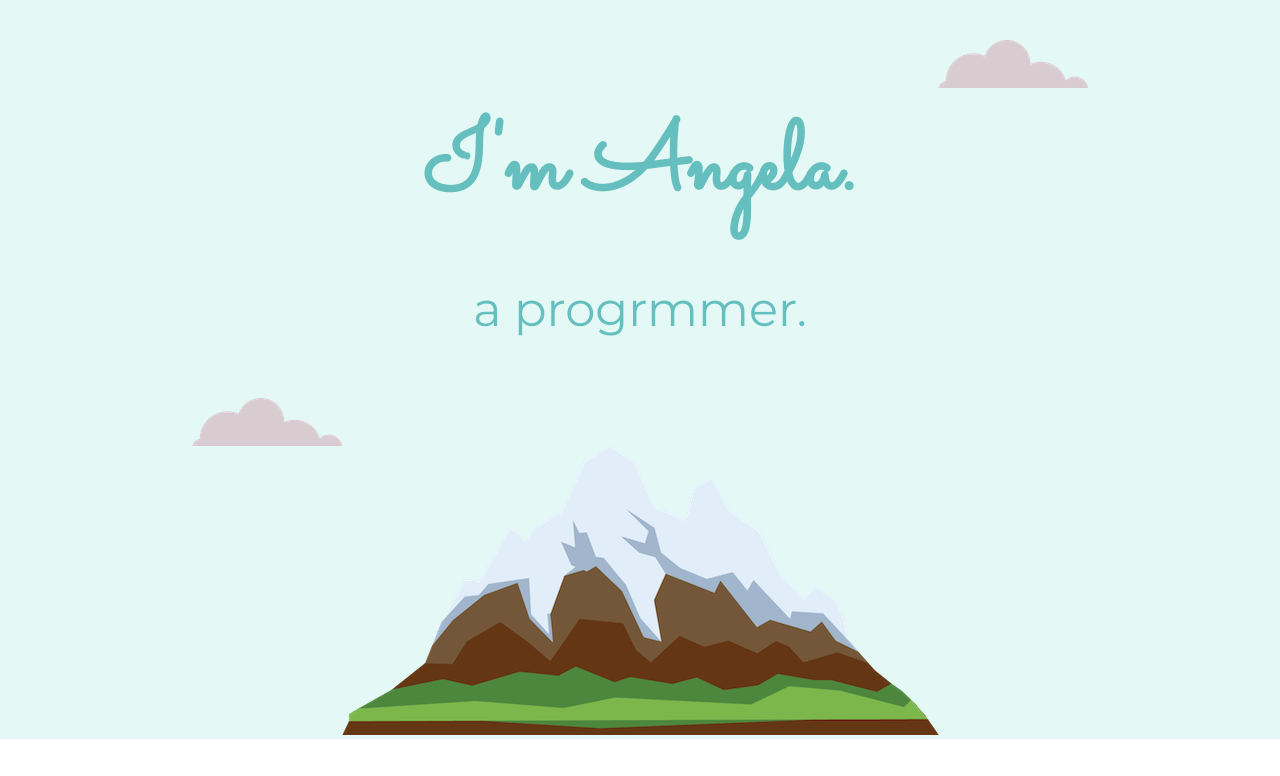
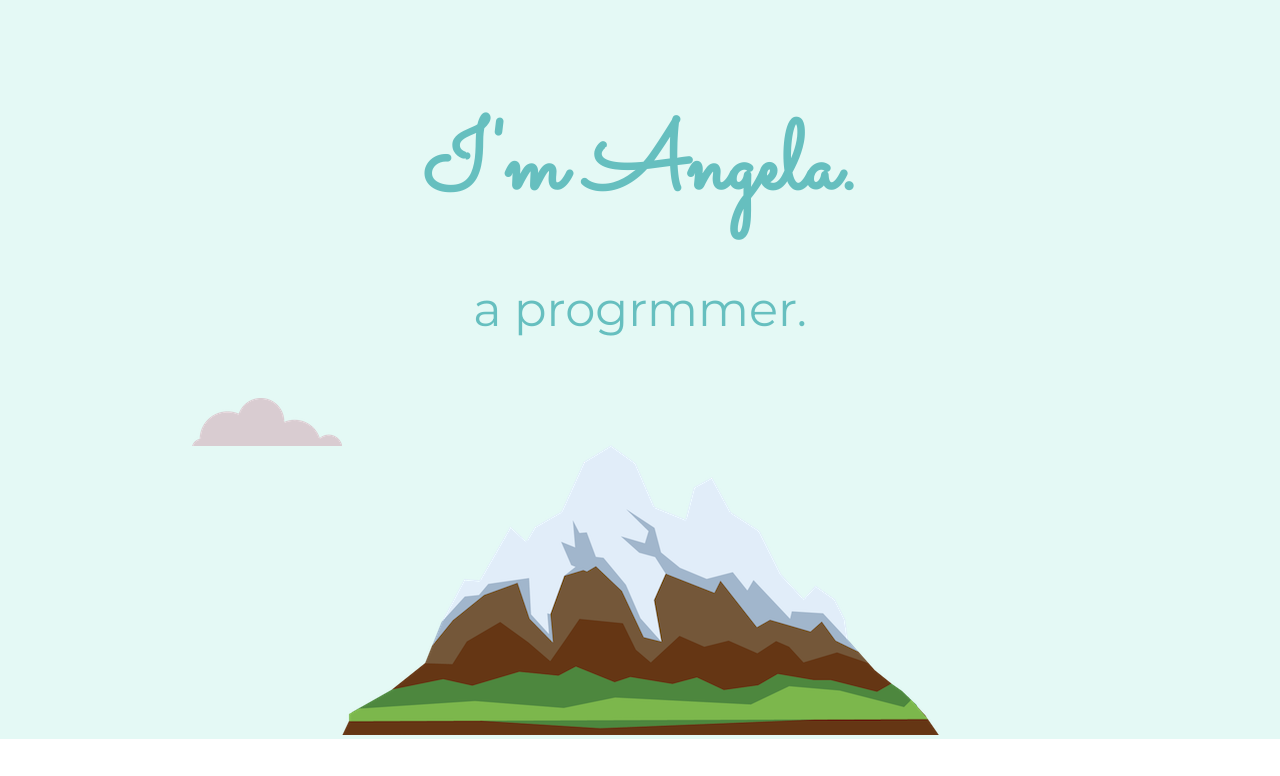
Before and after one commit to xiahu721/xiahu721.github.io, a plain HTML site: page index.html in a window 1280 px wide. Shown: the top 776 px of the page. Drawn offline with Linux system fonts and the light colour scheme.

Commit message:
comment out the first image

```diff
--- a/index.html
+++ b/index.html
@@ -14,8 +14,9 @@
   </head>
   <body>
     <header>
-      <img class="cloud-1" src="images/cloud.png" alt="cloud" />
-      <p class="title">I'm Angela.</p>
+<!--      <img class="cloud-1" src="images/cloud.png" alt="cloud" />
+    -->
+    <p class="title">I'm Angela.</p>
       <p class="desc">a progrmmer.</p>
       <img class="cloud-2" src="images/cloud.png" alt="cloud" />
       <img src="images/mountain.png" alt="mountain" />
```
Also changed, not shown: 1 other file.
